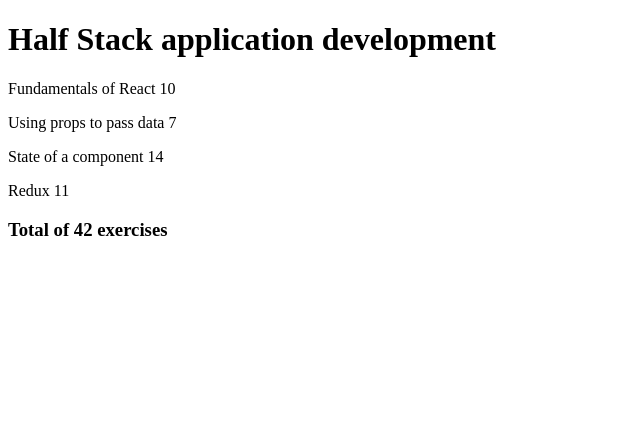
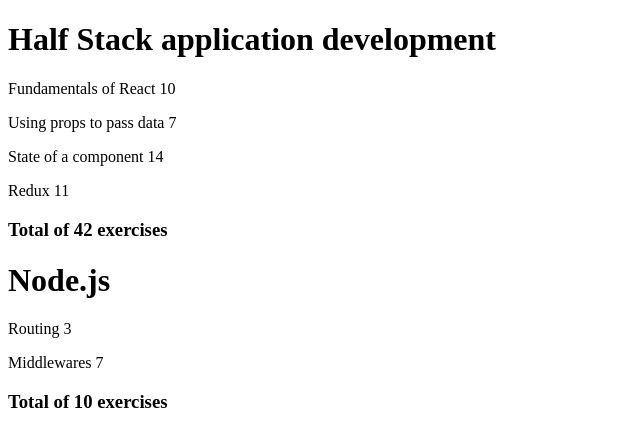
Before and after one commit to yantikarus/fullstackopen, a React (Create React App) app in the folder part1/courseinfo/courseinfo/: page / in a window 1280 px wide. Shown: the top 446 px of the page, without its empty margins (0-640 px from the left). Built offline with nearby package versions, Linux system fonts and the light colour scheme.

Commit message:
complete exercise 2.4

```diff
--- a/part1/courseinfo/courseinfo/src/App.js
+++ b/part1/courseinfo/courseinfo/src/App.js
@@ -18,17 +18,12 @@
 }
 
 const Content = (props) => {
-  const [first, second, third, fourth] = props.parts
 
   return (
     <div>
-    {/* {props.parts.map(item =>{
-      return <Part name={item.name} exercises={item.exercises}/>
-    })} */}
-      <Part name={first.name} exercises={first.exercises}/>
-      <Part name={second.name} exercises={second.exercises}/>
-      <Part name={third.name} exercises={third.exercises}/>
-      <Part name={fourth.name} exercises={fourth.exercises}/>
+    {props.parts.map(item =>{
+      return <Part name={item.name} exercises={item.exercises} key={item.id}/>
+    })}
     </div>
   )
 }
@@ -42,43 +37,67 @@
     </div>
   )
 }
-const Course = ({course}) => {
+const Course = ({courses}) => {
   return (
     <div>
-      <Header course ={course}/>
-      <Content parts={course.parts}/>
-      <Total parts={course.parts}/>
+      <Header course ={courses}/>
+      <Content parts={courses.parts}/>
+      <Total parts={courses.parts}/>
     </div>
   )
 }
 
 
 const App = () => {
-  const course = {
+  const courses = [
+    {
     id:1,
     name: "Half Stack application development",
     parts: [
   {
       name: "Fundamentals of React",
-      exercises:10
+      exercises:10,
+      id:1
   },
   {
     name: "Using props to pass data",
-    exercises:7
+    exercises:7,
+    id:2
   },
  {
     name: "State of a component",
-    exercises:14
+    exercises:14,
+    id:3
   },
   {
     name: "Redux",
-    exercises:11
+    exercises:11,
+    id:4
   }
 ]
+  },
+  {
+    name: 'Node.js',
+    id: 2,
+    parts: [
+      {
+        name: 'Routing',
+        exercises: 3,
+        id: 1
+      },
+      {
+        name: 'Middlewares',
+        exercises: 7,
+        id: 2
+      }
+    ]
   }
+]
   return (
     <div>
-      <Course course={course}/>
+      {courses.map(course=> {
+        return <Course courses={course} key={course.id}/>
+      } )}
     </div>
   );
 }
```
